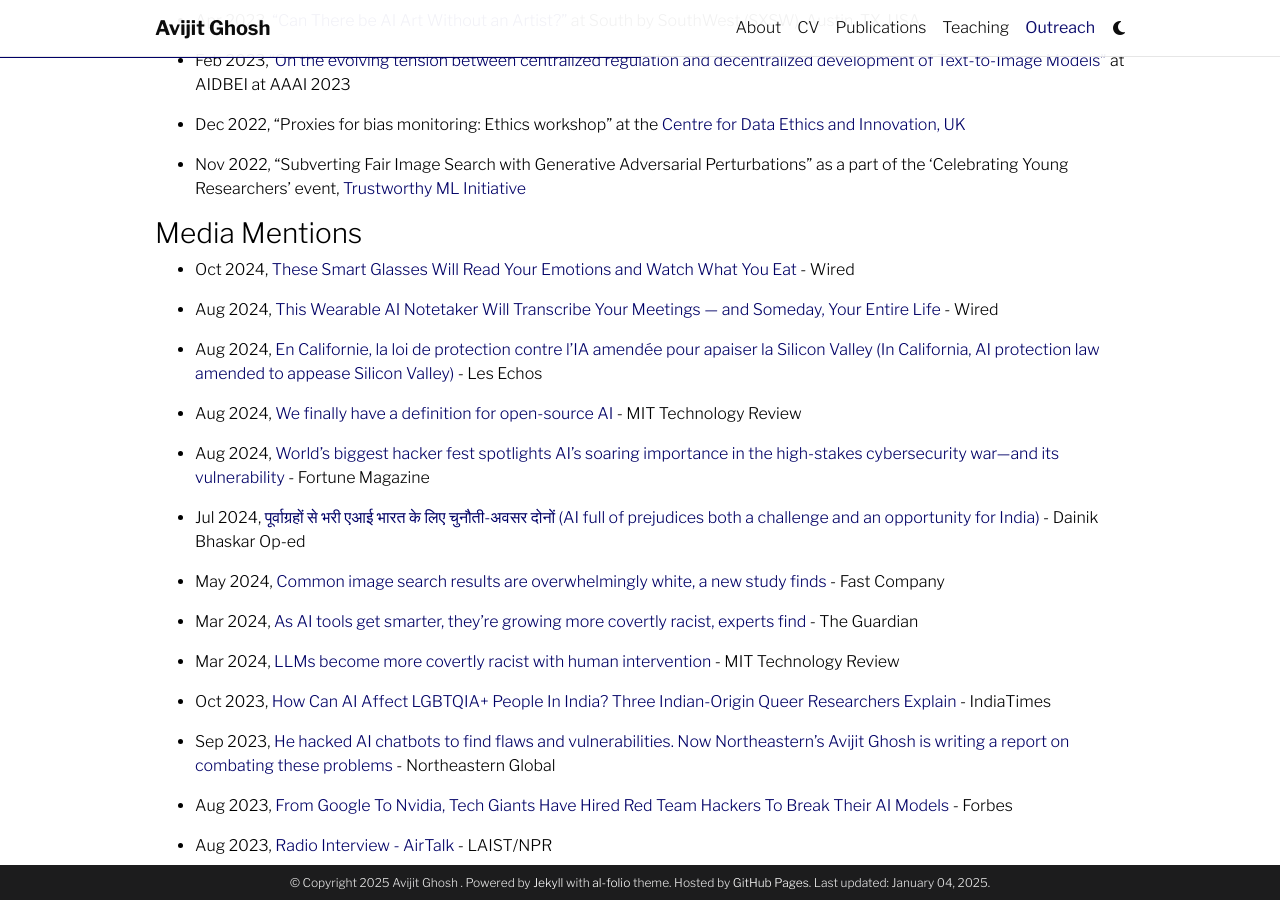
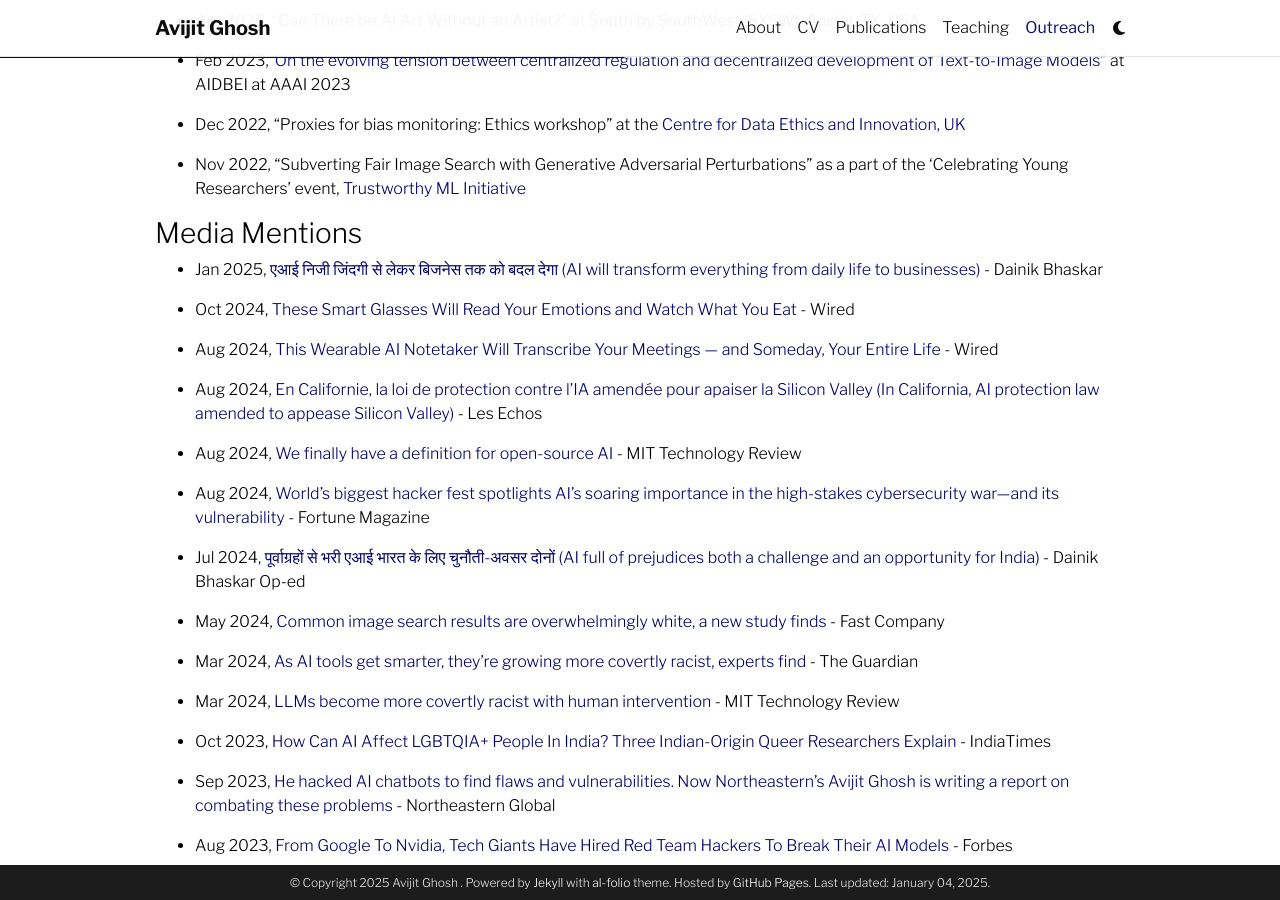
Before and after one commit to evijit/evijit.github.io, a Jekyll site: the page built from _pages/talks.md, in a window 1280 px wide and 900 px high, scrolled down 727 px. Built offline with Jekyll 4.4.1, drawn with Linux system fonts in a browser that asks for light colours; nearby versions of some CDN libraries; comment, search, counter and statistics services are not loaded; a style sheet for code colours, icons or effects is not loaded.

Commit message:
added DB news

```diff
--- a/_pages/talks.md
+++ b/_pages/talks.md
@@ -38,6 +38,8 @@ lessons learnt"](https://docs.google.com/presentation/d/1NzmBZMqnJ42iRMUehJWNxhO
 - Nov 2022, "Subverting Fair Image Search with Generative Adversarial Perturbations" as a part of the 'Celebrating Young Researchers' event, [Trustworthy ML Initiative](https://www.trustworthyml.org/)
 
 ### Media Mentions
+
+- Jan 2025, [एआई निजी जिंदगी से लेकर बिजनेस तक को बदल देगा (AI will transform everything from daily life to businesses)](https://evijit.io/assets/img/Epaper_194_2025-01-03_9.jpeg) - Dainik Bhaskar
 
 - Oct 2024, [These Smart Glasses Will Read Your Emotions and Watch What You Eat](https://www.wired.com/story/emteq-smart-glasses-read-emotions-watch-what-you-eat/) - Wired
 
```
